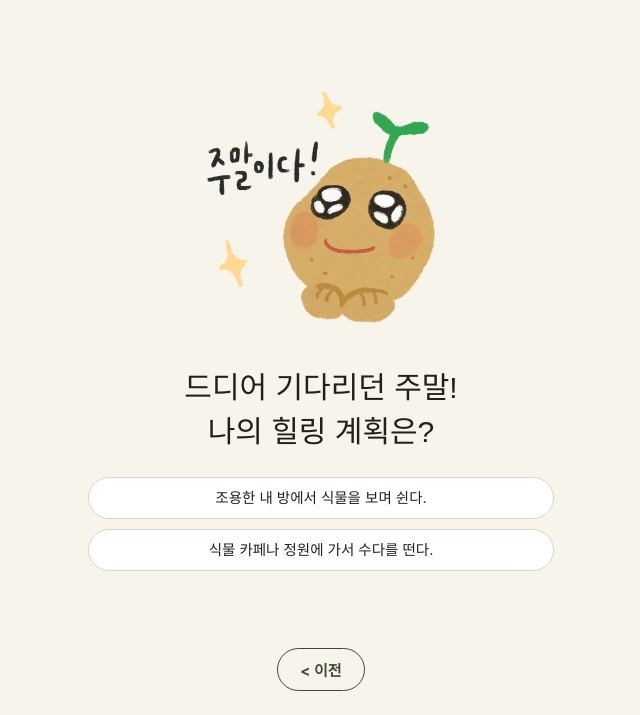
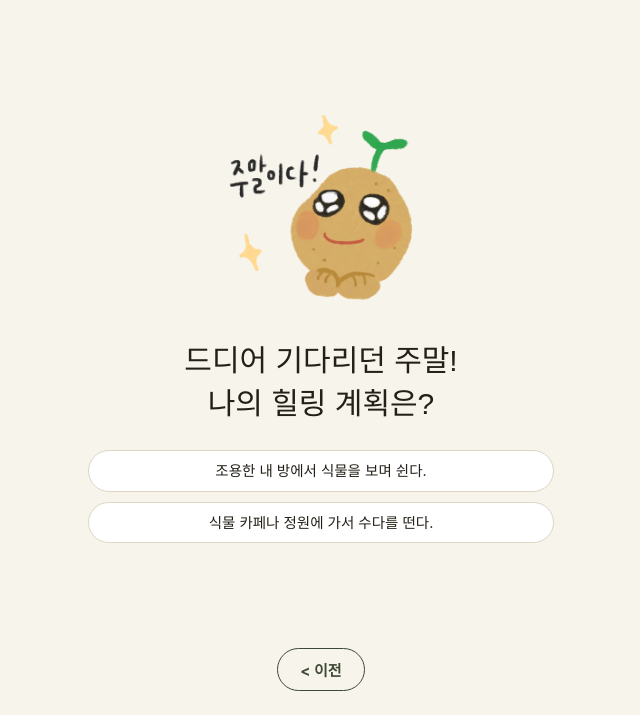
Before and after one commit to jykmh7030-alt/smartmbti, a plain HTML site: page index.html in a window 1280 px wide. Both pictures are taken after a click on the button "시작하기". Shown: the part 85-800 px from the top of the page, without its empty margins (319-959 px from the left). Drawn offline with Linux system fonts and the light colour scheme; a web font is replaced by a local one.

Commit message:
Add files via upload

```diff
--- a/index.html
+++ b/index.html
@@ -75,7 +75,7 @@
   .progress-track{ flex:0 0 auto; width:100%; height:5px; background:var(--sage-pale); border-radius:6px; overflow:hidden; margin-bottom:6px; }
   .progress-fill{ height:100%; background:var(--sage-deep); border-radius:6px; transition:width .35s ease; }
   #screen-survey .scroll-area{ justify-content:safe center; gap:3vh; }
-  .question-illust{ display:block; flex:0 0 auto; width:76.8%; max-width:252px; height:auto; margin:0 auto; }
+  .question-illust{ display:block; flex:0 0 auto; width:61.44%; max-width:202px; height:auto; margin:0 auto; }
   .q-text{ white-space:pre-line; font-size:clamp(25px, 7.3vw, 30px); font-weight:500; color:var(--ink); line-height:1.45; text-align:center; }
   .choice-list{ display:flex; flex-direction:column; align-items:center; gap:10px; }
   /* 선택지 영역은 Pretendard 고정 */
```
